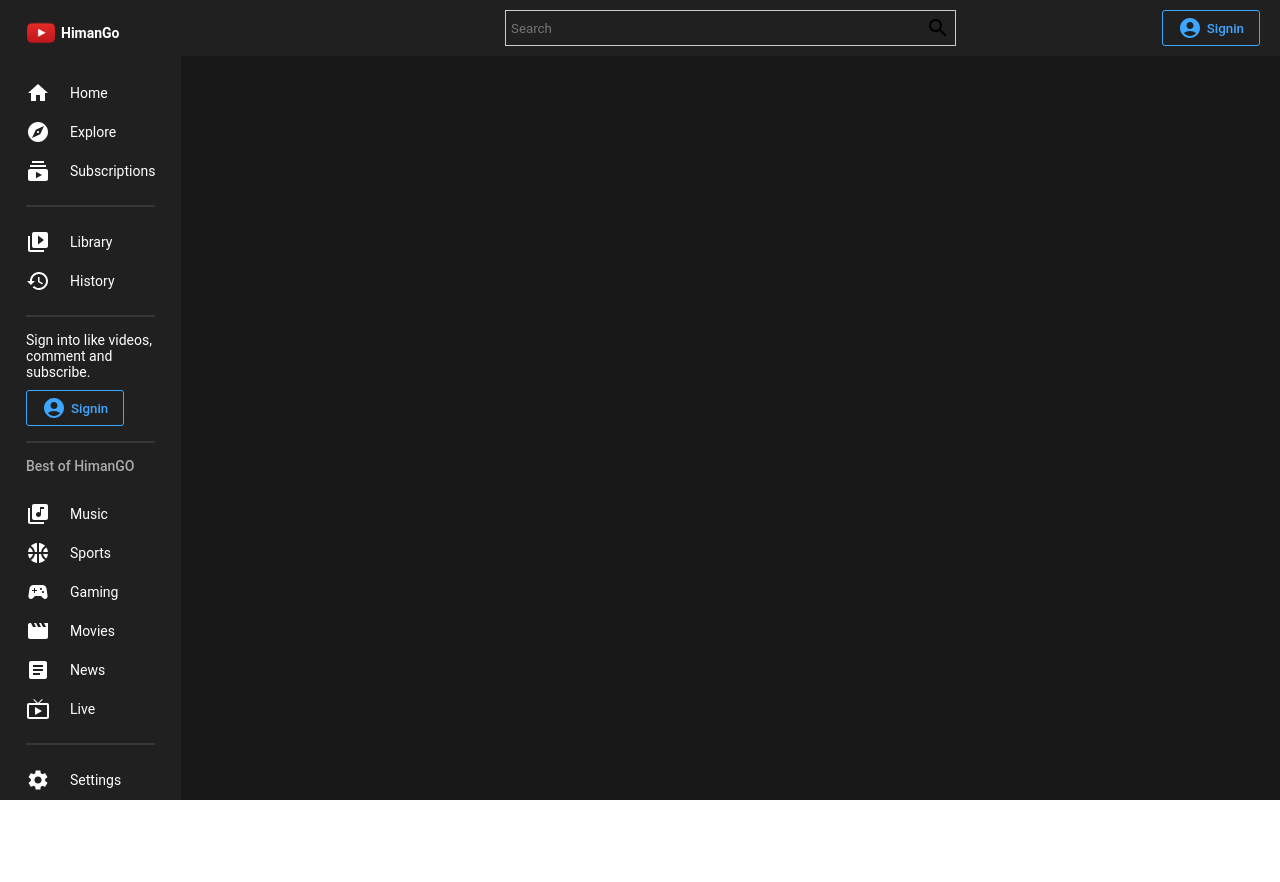
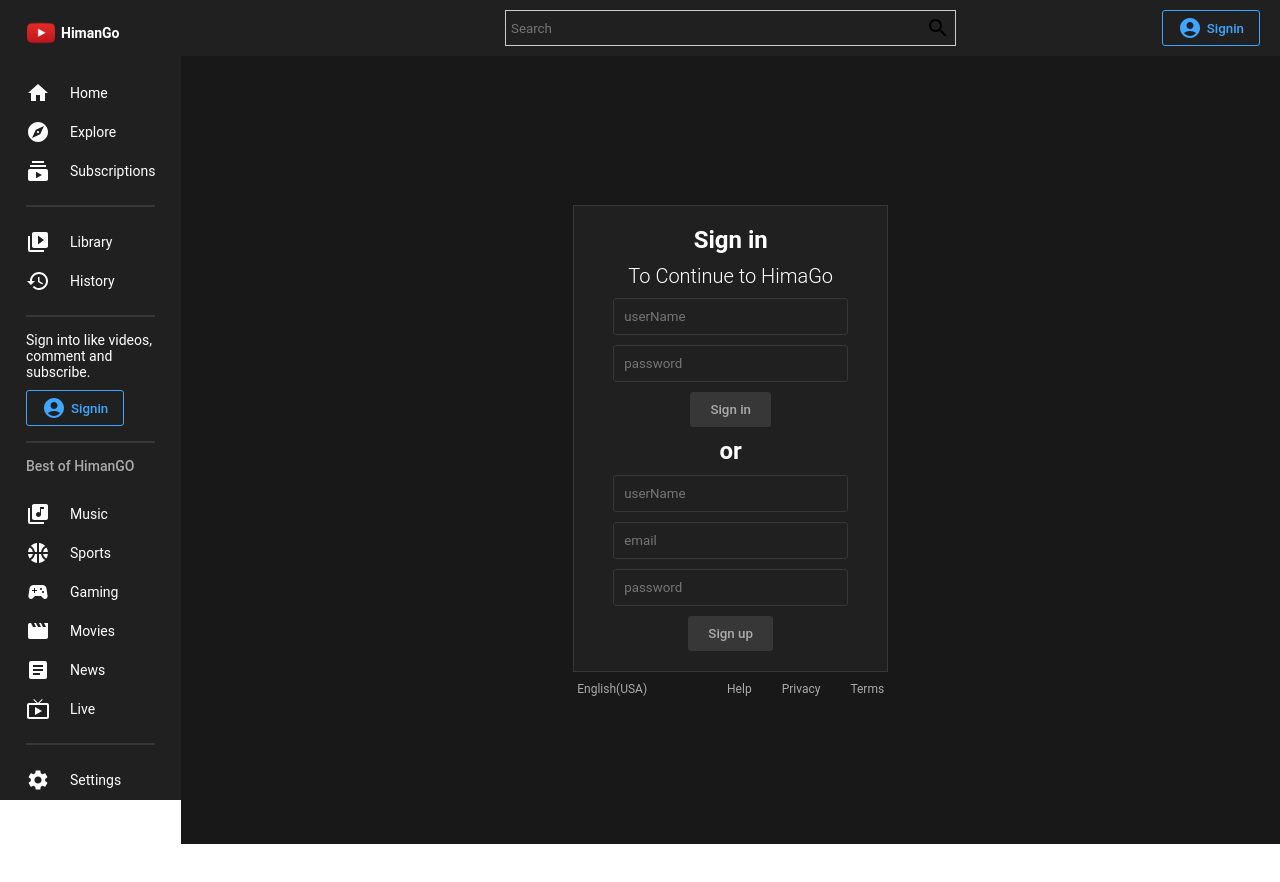
Before and after one commit to HimangaNimesh/videoSharingApp_frontend, a React (Create React App) app: page /signin in a window 1280 px wide. Shown: the top 882 px of the page. Built offline with nearby package versions, Linux system fonts and the light colour scheme; the HTML template or start-up script is replaced by a standard one.

Commit message:
signin page ui is done

```diff
--- a/src/App.js
+++ b/src/App.js
@@ -6,6 +6,7 @@ import { useState } from "react";
 import {BrowserRouter, Routes, Route} from 'react-router-dom';
 import Home from "./pages/Home";
 import Video from "./pages/Video";
+import Signin from "./pages/Signin";
 
 const Container =styled.div`
   display: flex;
@@ -34,6 +35,7 @@ function App() {
           <Routes>
             <Route path="/">
               <Route index element={<Home/>}/>
+              <Route path="signin" element={<Signin/>}/>
               <Route path="video">
                 <Route path=":id" element={<Video/>}/>
               </Route>
--- a/src/components/Menu.jsx
+++ b/src/components/Menu.jsx
@@ -112,10 +112,12 @@ const Menu = ({darkMode, setDarkMode}) => {
             <Hr/>
             <Login>
                 Sign into like videos, comment and subscribe.
+                <Link to="signin" style={{textDecoration: "none"}}>
                 <Button>
                     <AccountCircleIcon/>
                     Signin
                 </Button>
+                </Link>
             </Login>
             <Hr/>
             <Title>Best of HimanGO</Title>
--- a/src/components/Navbar.jsx
+++ b/src/components/Navbar.jsx
@@ -2,6 +2,7 @@ import React from 'react'
 import styled from 'styled-components'
 import AccountCircleIcon from '@mui/icons-material/AccountCircle';
 import SearchIcon from '@mui/icons-material/Search';
+import { Link } from 'react-router-dom';
 
 const Container = styled.div`
   position: sticky,
@@ -54,10 +55,12 @@ const Navbar = () => {
           <Input placeholder='Search'/>
           <SearchIcon/>
         </Search>
+        <Link to="signin" style={{textDecoration: "none"}}>
         <Button>
           <AccountCircleIcon/>
           Signin
         </Button>
+        </Link>
       </Wrapper>
     </Container>
   )
--- /dev/null
+++ b/src/pages/Signin.jsx
@@ -0,0 +1,84 @@
+import React from 'react'
+import styled from 'styled-components'
+
+const Container = styled.div`
+    display: flex;
+    flex-direction: column;
+    align-items:center;
+    justify-content:center;
+    height:calc(100vh - 56px);
+    color: ${({theme}) => theme.text};
+`
+const Wrapper = styled.div`
+    display: flex;
+    align-items:center;
+    flex-direction: column;
+    background-color: ${({theme}) => theme.bgLighter};
+    border: 1px solid ${({theme}) => theme.soft};
+    padding: 20px 50px;
+    gap:10px;
+`
+const Title = styled.h1`
+    font-size:24px;
+`
+const SubTitle = styled.h1`
+    font-size:20px;
+    font-weight:300;
+`
+const Input = styled.input`
+    border: 1px solid ${({theme}) => theme.soft};
+    border-radius: 3px;
+    padding:10px;
+    background-color: transparent;
+    width:100%;
+`
+const Button = styled.button`
+    border-radius:3px;
+    border: none;
+    padding: 10px 20px;
+    font-weight:500;
+    cursor: pointer;
+    background-color: ${({theme}) => theme.soft};
+    color: ${({theme}) => theme.textSoft};
+`
+const More = styled.div`
+    display:flex;
+    font-size:12px;
+    margin-top: 10px;
+    color: ${({theme}) => theme.textSoft};
+`
+const Links = styled.div`
+    margin-left:50px;
+`
+const Link = styled.span`
+    margin-left:30px;
+`
+
+const Signin = () => {
+  return (
+    <Container>
+        <Wrapper>
+            <Title>Sign in</Title>
+            <SubTitle>To Continue to HimaGo</SubTitle>
+            <Input placeholder='userName'/>
+            <Input type='password' placeholder='password'/>
+            <Button>Sign in</Button>
+            <Title>or</Title>
+            <Input placeholder='userName'/>
+            <Input placeholder='email'/>
+            <Input type='password' placeholder='password'/>
+            <Button>Sign up</Button>
+        </Wrapper>
+        <More>
+            English(USA)
+            <Links>
+                <Link>Help</Link>
+                <Link>Privacy</Link>
+                <Link>Terms</Link>
+            </Links>
+        </More>
+    </Container>
+  )
+}
+
+export default Signin
```
